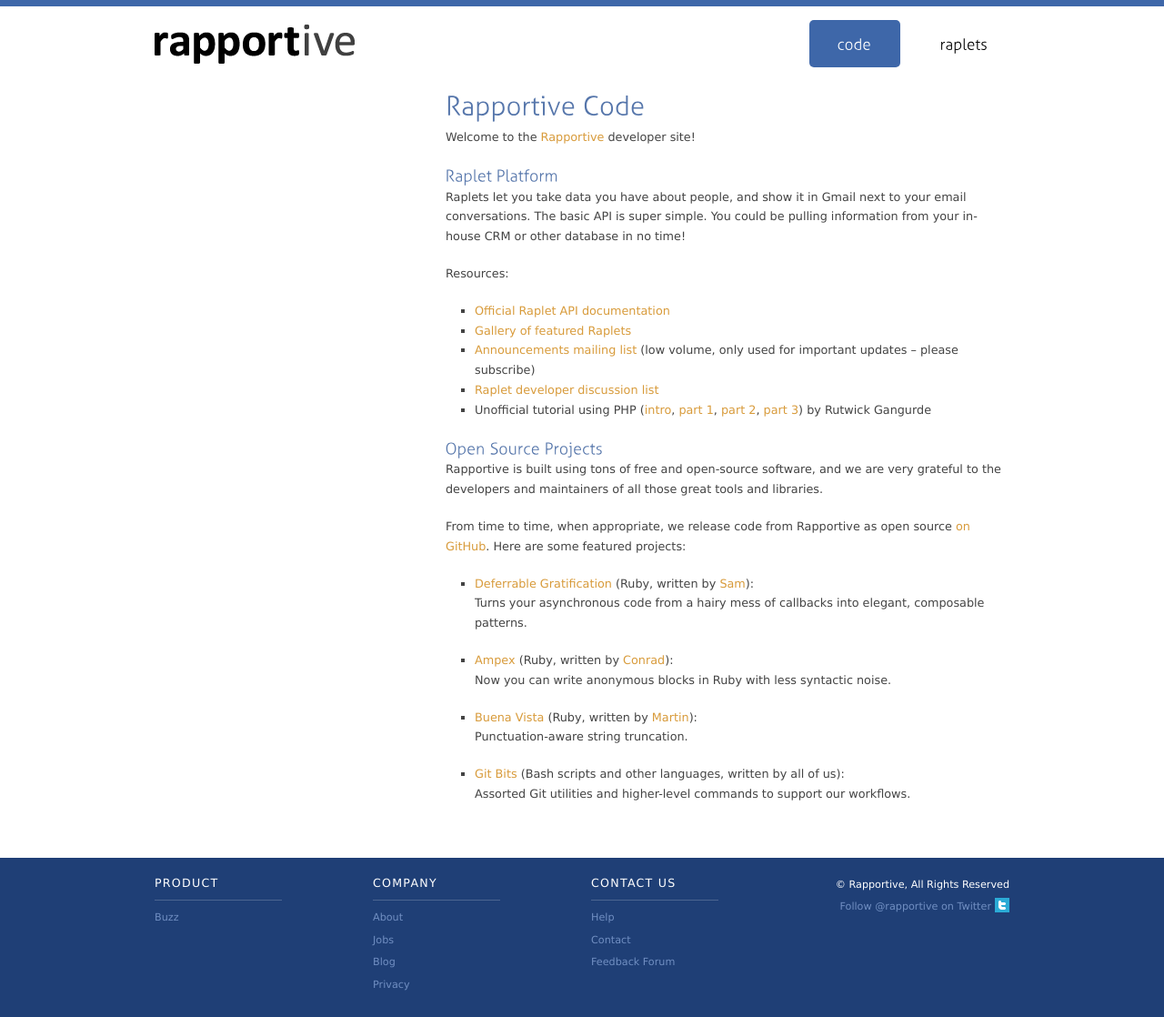
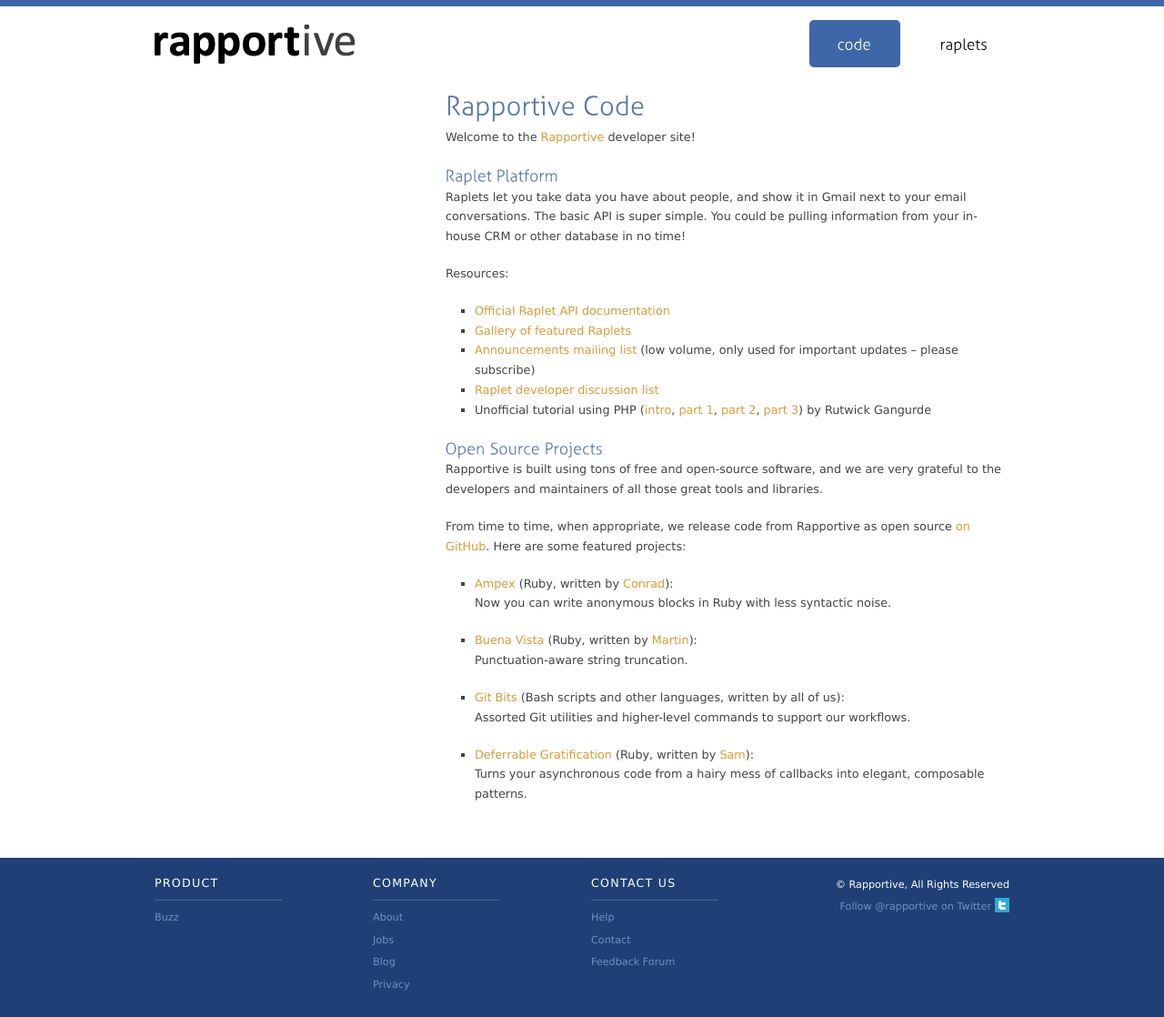
Before and after one commit to GrinchlyGreen/rapportive-oss.github.com, a Jekyll site: the page built from index.md, in a window 1280 px wide. Shown: the whole page at 91% size. Built offline with Jekyll 4.4.1, drawn with Linux system fonts in a browser that asks for light colours; some of the changed lines change nothing that is shown.

Commit message:
Drop DG to bottom of OSS list for now, it's too rough-edged to take point

```diff
--- a/index.md
+++ b/index.md
@@ -42,10 +42,6 @@
 From time to time, when appropriate, we release code from Rapportive as open source
 [on GitHub](https://github.com/rapportive-oss). Here are some featured projects:
 
-* [Deferrable Gratification](https://github.com/samstokes/deferrable_gratification)
-  (Ruby, written by [Sam](https://github.com/samstokes)):
-  Turns your asynchronous code from a hairy mess of callbacks into elegant, composable patterns.
-
 * [Ampex](https://github.com/rapportive-oss/ampex)
   (Ruby, written by [Conrad](https://github.com/ConradIrwin)):
   Now you can write anonymous blocks in Ruby with less syntactic noise.
@@ -57,3 +53,7 @@
 * [Git Bits](https://github.com/rapportive-oss/git-bits)
   (Bash scripts and other languages, written by all of us):
   Assorted Git utilities and higher-level commands to support our workflows.
+
+* [Deferrable Gratification](https://github.com/samstokes/deferrable_gratification)
+  (Ruby, written by [Sam](https://github.com/samstokes)):
+  Turns your asynchronous code from a hairy mess of callbacks into elegant, composable patterns.
```
